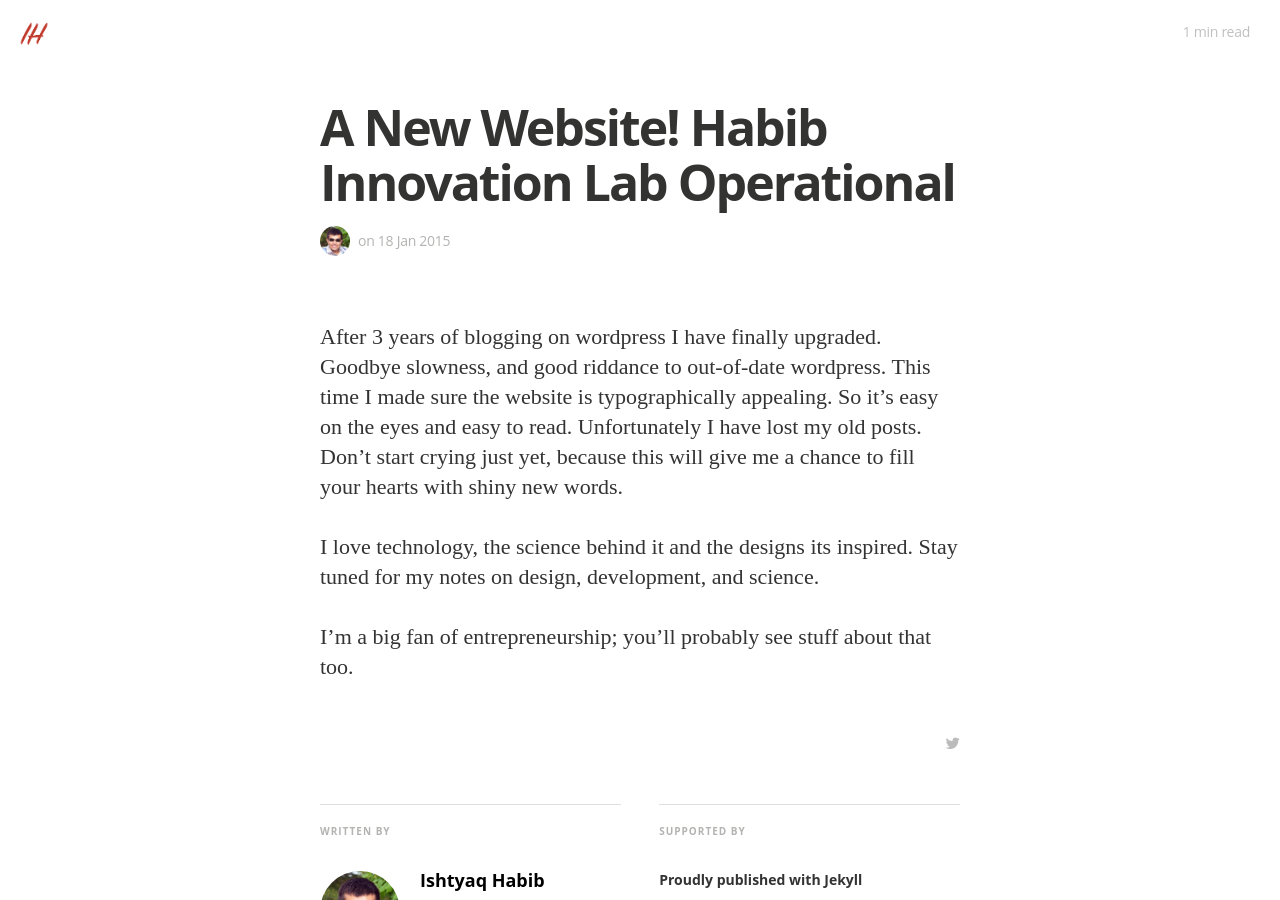
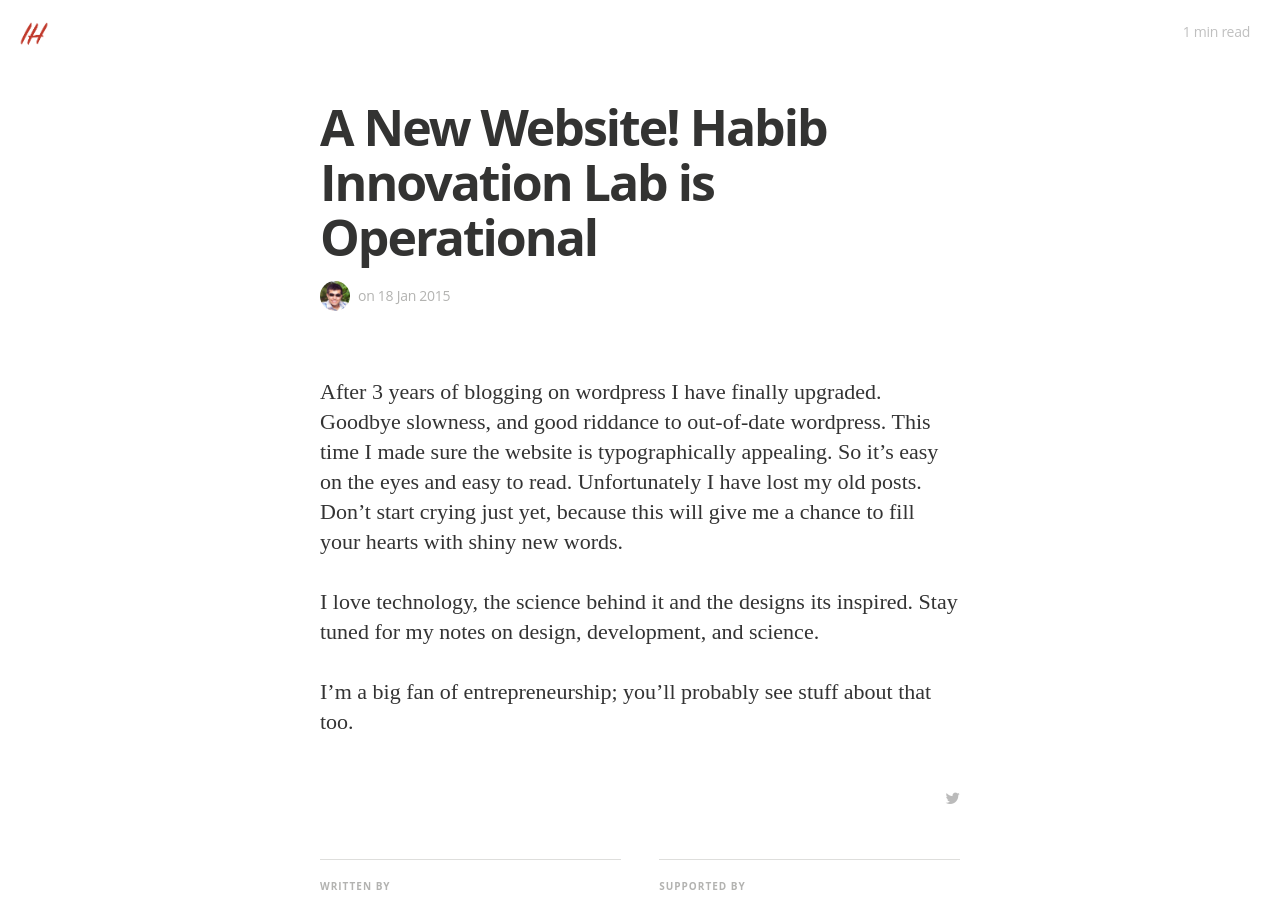
Before and after one commit to tyaq/tyaq.github.io, a Jekyll site: the page built from _posts/2015-01-18-Habib-Labs.markdown, in a window 1280 px wide and 900 px high. Built offline with Jekyll 4.4.1, drawn with Linux system fonts in a browser that asks for light colours; nearby versions of some CDN libraries; some web fonts are replaced; Markdown is read by kramdown in place of the engine named in the settings.

Commit message:
Quick Change

```diff
--- a/_posts/2015-01-18-Habib-Labs.markdown
+++ b/_posts/2015-01-18-Habib-Labs.markdown
@@ -1,7 +1,7 @@
 ---
 layout: post
-title:  "A New Website! Habib Innovation Lab Operational"
-date:   2015-01-18 14:34:25
+title:  "A New Website! Habib Innovation Lab is Operational"
+date:   2015-01-18 22:34:25
 categories: development design
 tags: featured
 ---
```
